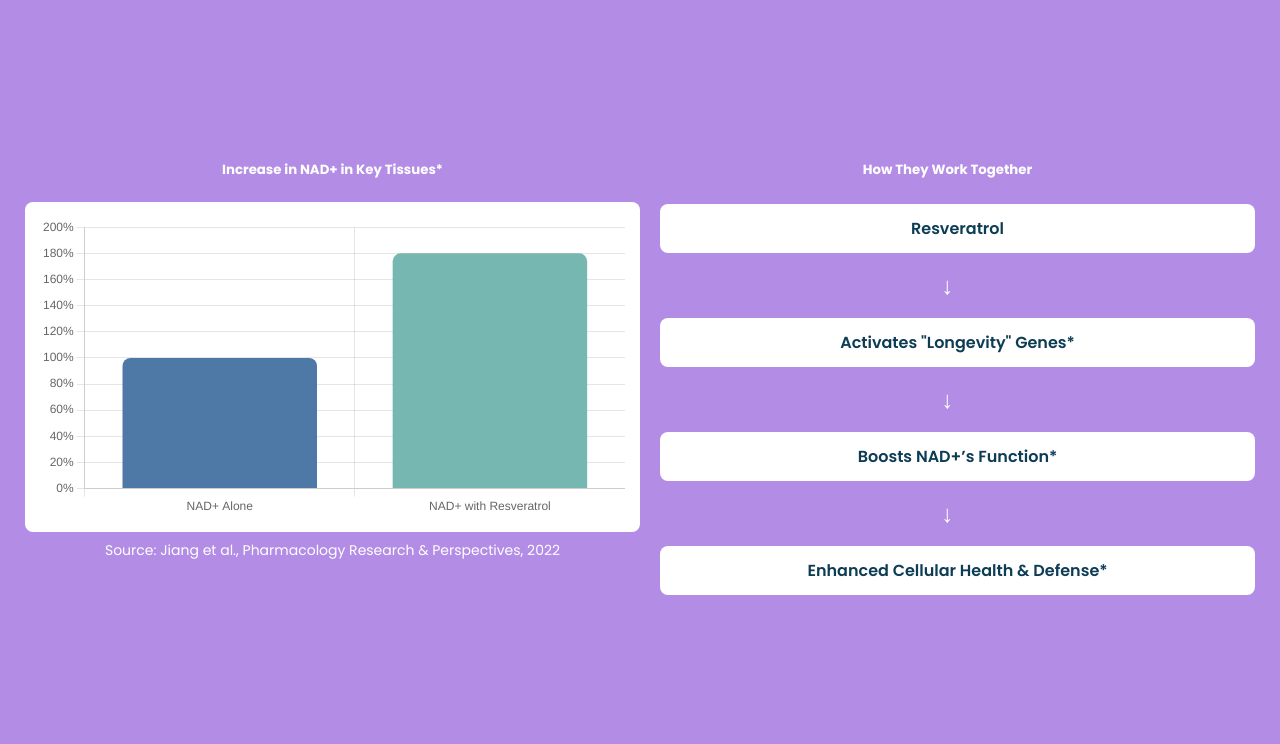
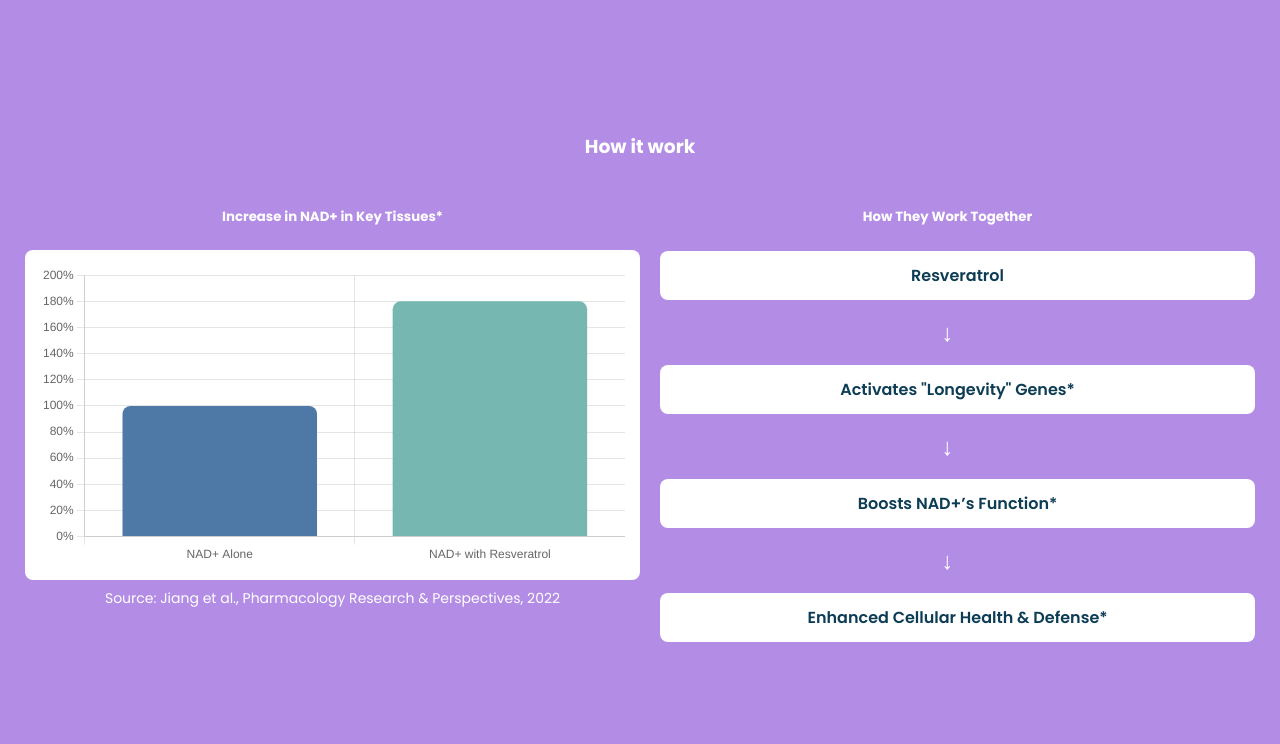
Before and after one commit to Govindpov/Internshala-pj, a plain HTML site: page index.html in a window 1280 px wide. Shown: the part 1120-1864 px from the top of the page. Drawn offline with nearby package versions, Linux system fonts and the light colour scheme.

Commit message:
fourth commit

```diff
--- a/index.html
+++ b/index.html
@@ -383,7 +383,7 @@
     <!-- Chart & Flow Section -->
     <section class="py-5">
         <div class="container py-5">
-            <h3 class="text-center mb-4"></h3>
+            <h3 class="text-center mb-4">How it work</h3>
             <div class="row align-items-start">
                 <div class="col-md-6 mb-4">
                     <h5 class="text-center fw-bold text-white">Increase in NAD+ in Key Tissues*</h5>
```
